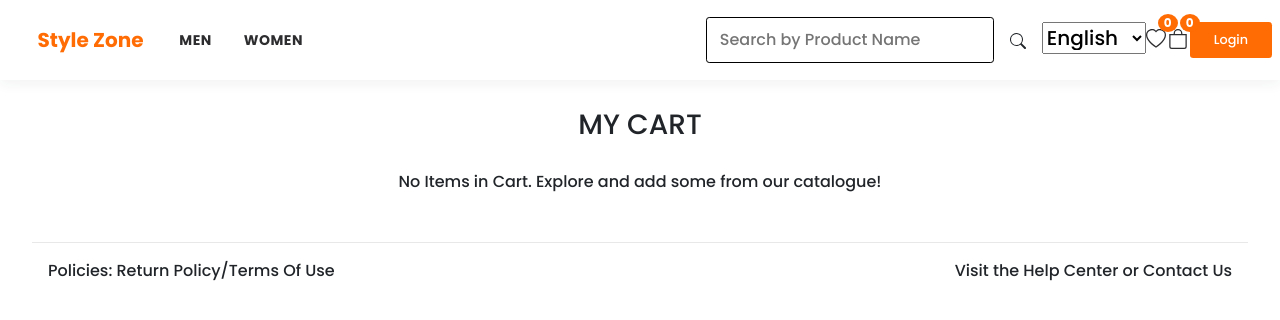
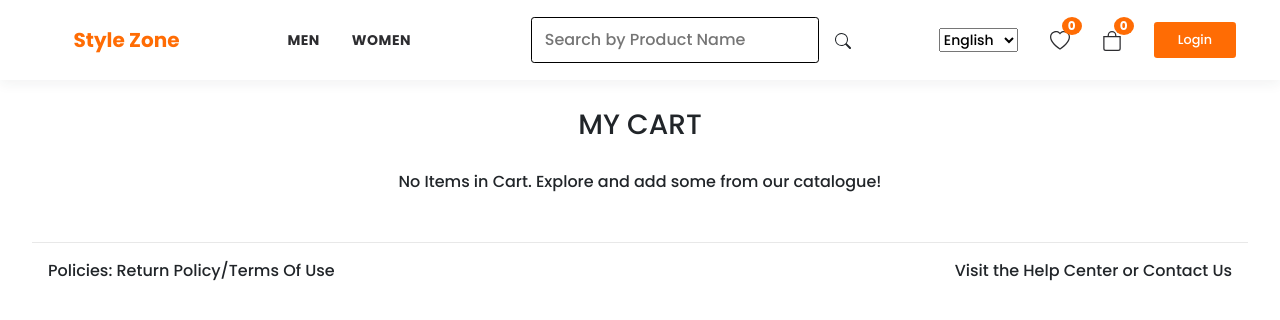
Before and after one commit to prateekchachra/n3-eta, a React (Create React App) app: page /cart in a window 1280 px wide. Shown: the top 320 px of the page. Built offline with nearby package versions, Linux system fonts and the light colour scheme.

Commit message:
fix header display issues

```diff
--- a/src/components/molecules/Header/Header.scss
+++ b/src/components/molecules/Header/Header.scss
@@ -43,15 +43,6 @@
     font-size: $titleTextSize;
 }
 
-.navLinks {
-    width: 24%;
-    display: flex;
-    flex-direction: row;
-    align-content: center;
-    justify-content: flex-start;
-    margin-left: 2%;
-}
-
 .navLinkWrapper {
     display: inline;
 }
@@ -69,7 +60,7 @@
 }
 
 .searchBarWrapper {
-    width: 54%;
+    width: max-content;
     display: flex;
     justify-content: flex-end;
     align-content: center;
@@ -85,7 +76,7 @@
     display: flex;
     flex-direction: row;
     font-size: $titleTextSize;
-    align-content: center;
+    align-items: center;
     justify-content: space-evenly;
 }
 
@@ -93,18 +84,23 @@
     color: $text-color;
     position: relative;
     cursor: pointer;
-    margin-right: 2px;
+    margin-right: 32px;
 }
 
 .cartIcon {
     color: $text-color;
     position: relative;
     cursor: pointer;
-    margin-right: 2px;
+    margin-right: 32px;
 }
 
 .userAccountIcon {
     color: $text-color;
     cursor: pointer;
-    margin-right: 2px;
+    margin-right: 32px;
 }
+
+.languageWrapper {
+    margin-right: 32px;
+    font-size: $bodyTextSize;
+}
```
